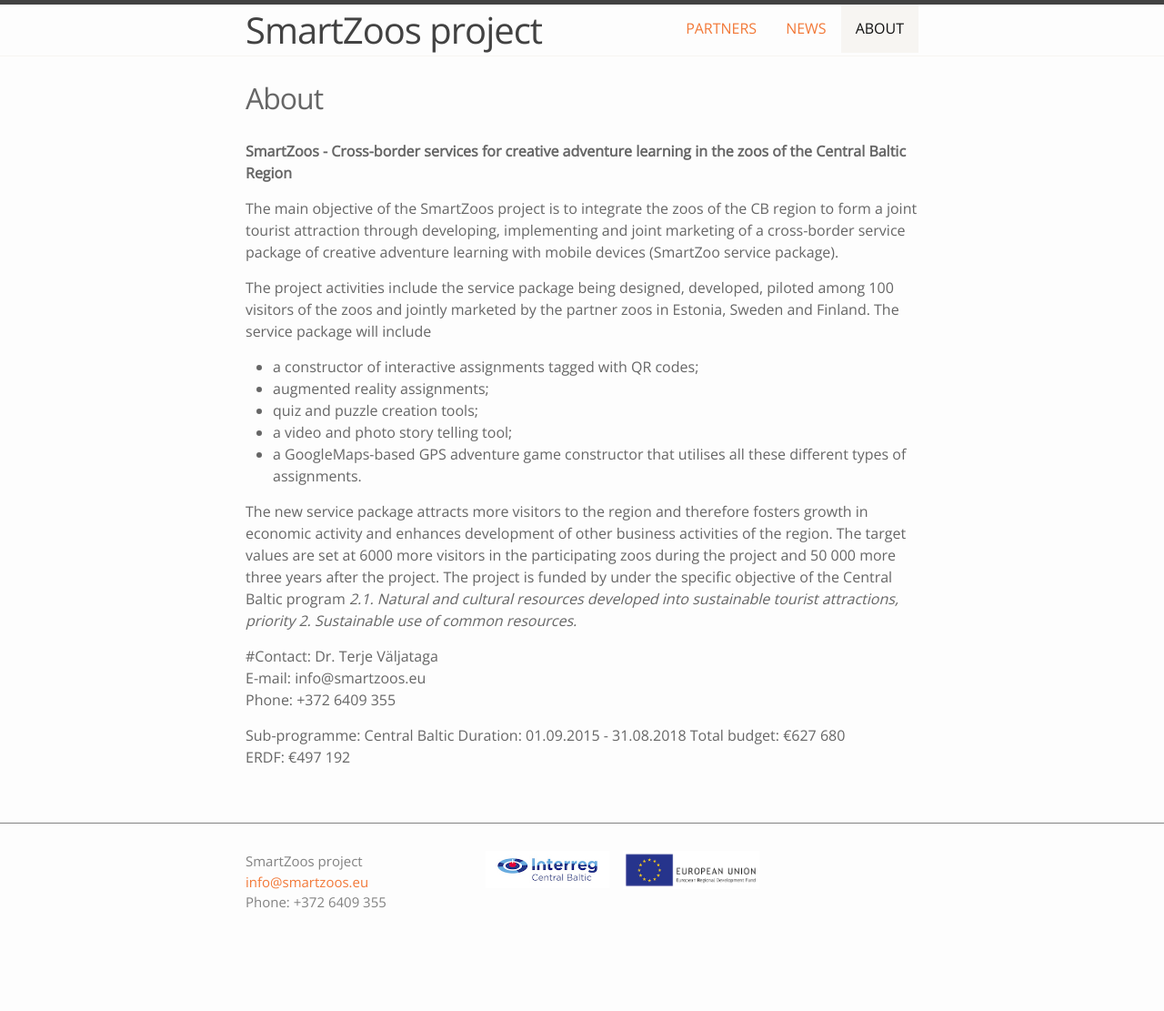
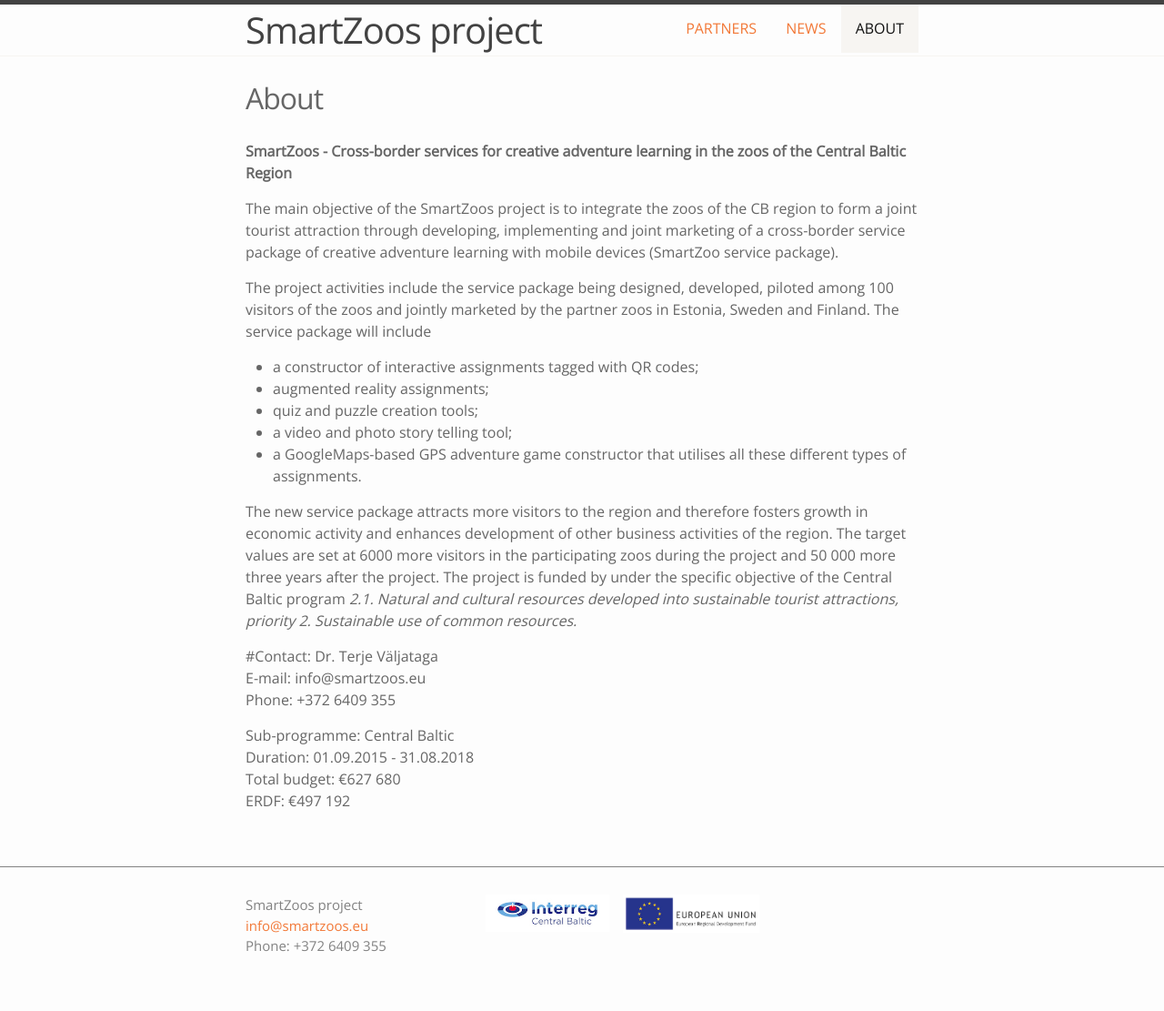
Before and after one commit to tammets/SmartZoosSite, a Jekyll site: the page built from about.md, in a window 1280 px wide. Shown: the whole page at 91% size. Built offline with Jekyll 4.4.1, drawn with Linux system fonts in a browser that asks for light colours; before the commit the page ends 1063 px from its top, so only the background shows below that.

```diff
--- a/about.md
+++ b/about.md
@@ -24,7 +24,7 @@ Dr. Terje Väljataga<br>
 E-mail: info@smartzoos.eu<br>
 Phone: +372 6409 355
 
-Sub-programme: Central Baltic
-Duration: 01.09.2015 - 31.08.2018
-Total budget: €627 680
+Sub-programme: Central Baltic<br>
+Duration: 01.09.2015 - 31.08.2018<br>
+Total budget: €627 680<br>
 ERDF: €497 192
```
